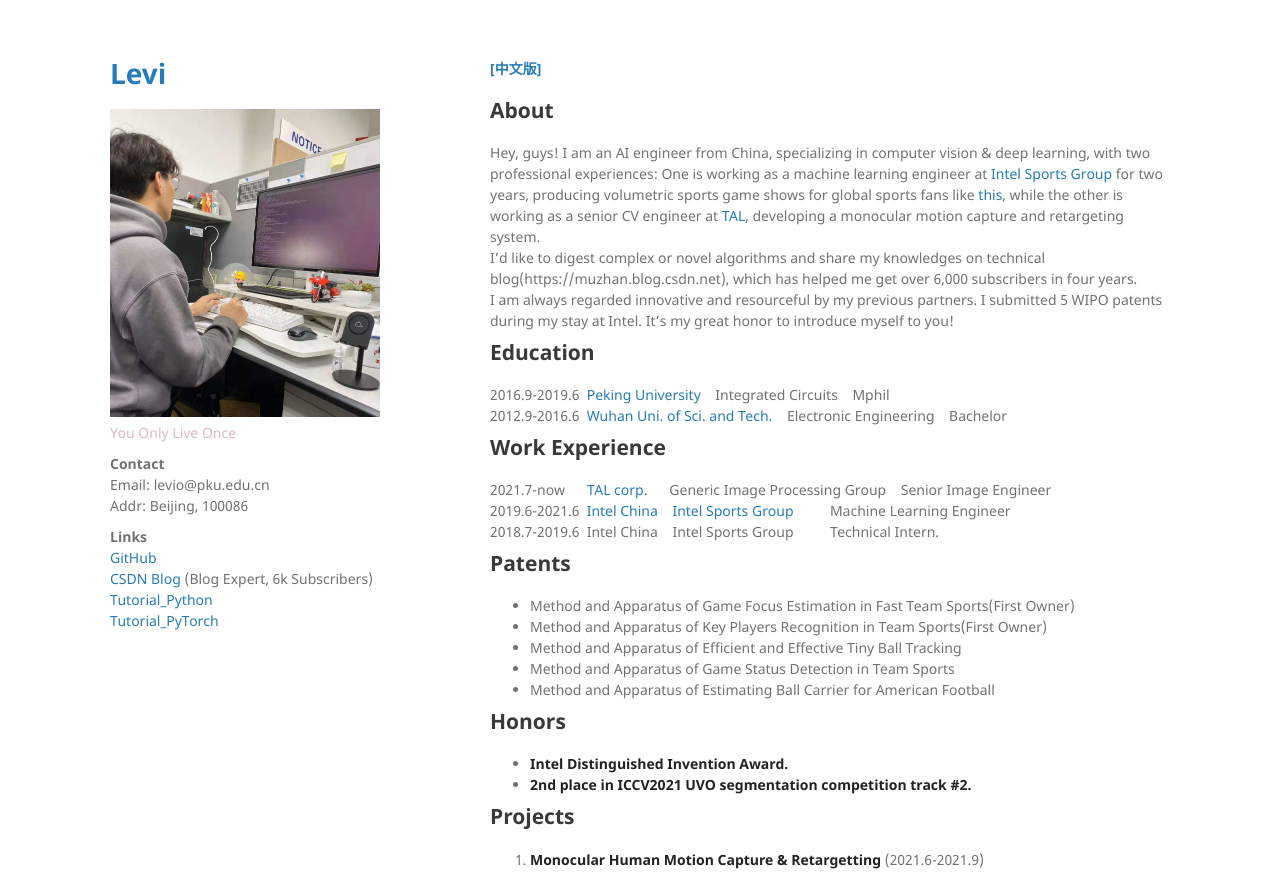
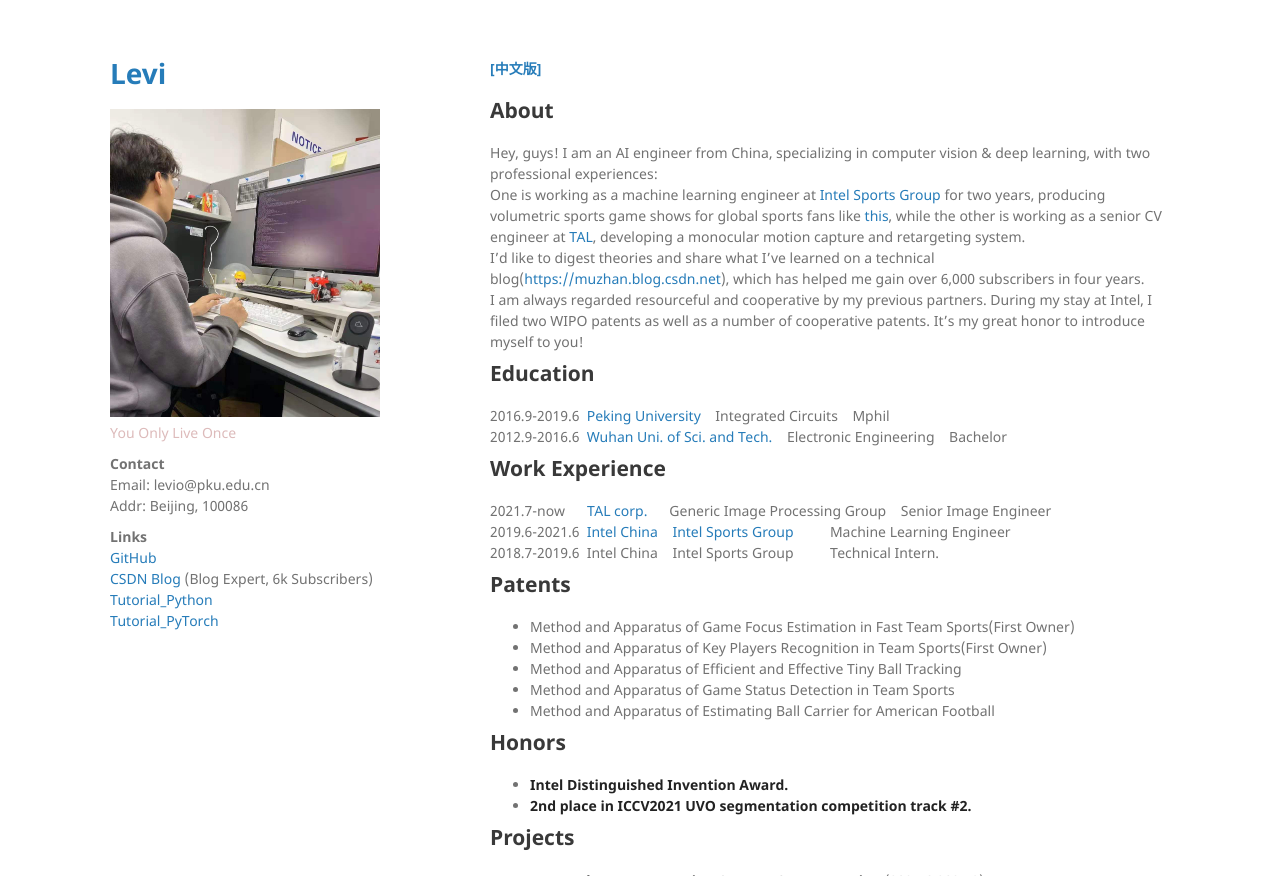
Before and after one commit to leviome/leviome.github.io, a Jekyll site: the page built from index.md, in a window 1280 px wide and 900 px high, cut to the strip 0-876 px from the top of the window. Built offline with Jekyll 4.4.1, drawn with Linux system fonts in a browser that asks for light colours; our own code applies the rules of GitHub Pages for plain Markdown files.

Commit message:
Update index.md

```diff
--- a/index.md
+++ b/index.md
@@ -1,9 +1,9 @@
 #### [[中文版]](./index_cn.html)
 
 ## About
-Hey, guys! I am an AI engineer from China, specializing in computer vision & deep learning, with two professional experiences: One is working as a machine learning engineer at [Intel Sports Group](https://www.intel.com/content/www/us/en/sports/sports-overview.html) for two years, producing volumetric sports game shows for global sports fans like [this](https://www.intel.com/content/www/us/en/sports/sports-overview.htm), while the other is working as a senior CV engineer at [TAL](http://www.100tal.com/), developing a monocular motion capture and retargeting system. <br>
-I'd like to digest complex or novel algorithms and share my knowledges on technical blog(https://muzhan.blog.csdn.net), which has helped me get over 6,000 subscribers in four years. <br>
-I am always regarded innovative and resourceful by my previous partners. I submitted 5 WIPO patents during my stay at Intel.
+Hey, guys! I am an AI engineer from China, specializing in computer vision & deep learning, with two professional experiences: <br>One is working as a machine learning engineer at [Intel Sports Group](https://www.intel.com/content/www/us/en/sports/sports-overview.html) for two years, producing volumetric sports game shows for global sports fans like [this](https://youtu.be/J7xIBoPr83A), while the other is working as a senior CV engineer at [TAL](http://www.100tal.com/), developing a monocular motion capture and retargeting system. <br>
+I'd like to digest theories and share what I've learned on a technical blog([https://muzhan.blog.csdn.net](https://muzhan.blog.csdn.net)), which has helped me gain over 6,000 subscribers in four years. <br>
+I am always regarded resourceful and cooperative by my previous partners. During my stay at Intel, I filed two WIPO patents as well as a number of cooperative patents.
 It's my great honor to introduce myself to you!
 ## Education
 2016.9-2019.6&nbsp;&nbsp;[Peking University](https://pku.edu.cn)&nbsp;&nbsp;&nbsp;&nbsp;Integrated Circuits&nbsp;&nbsp;&nbsp;&nbsp;Mphil<br>
```
